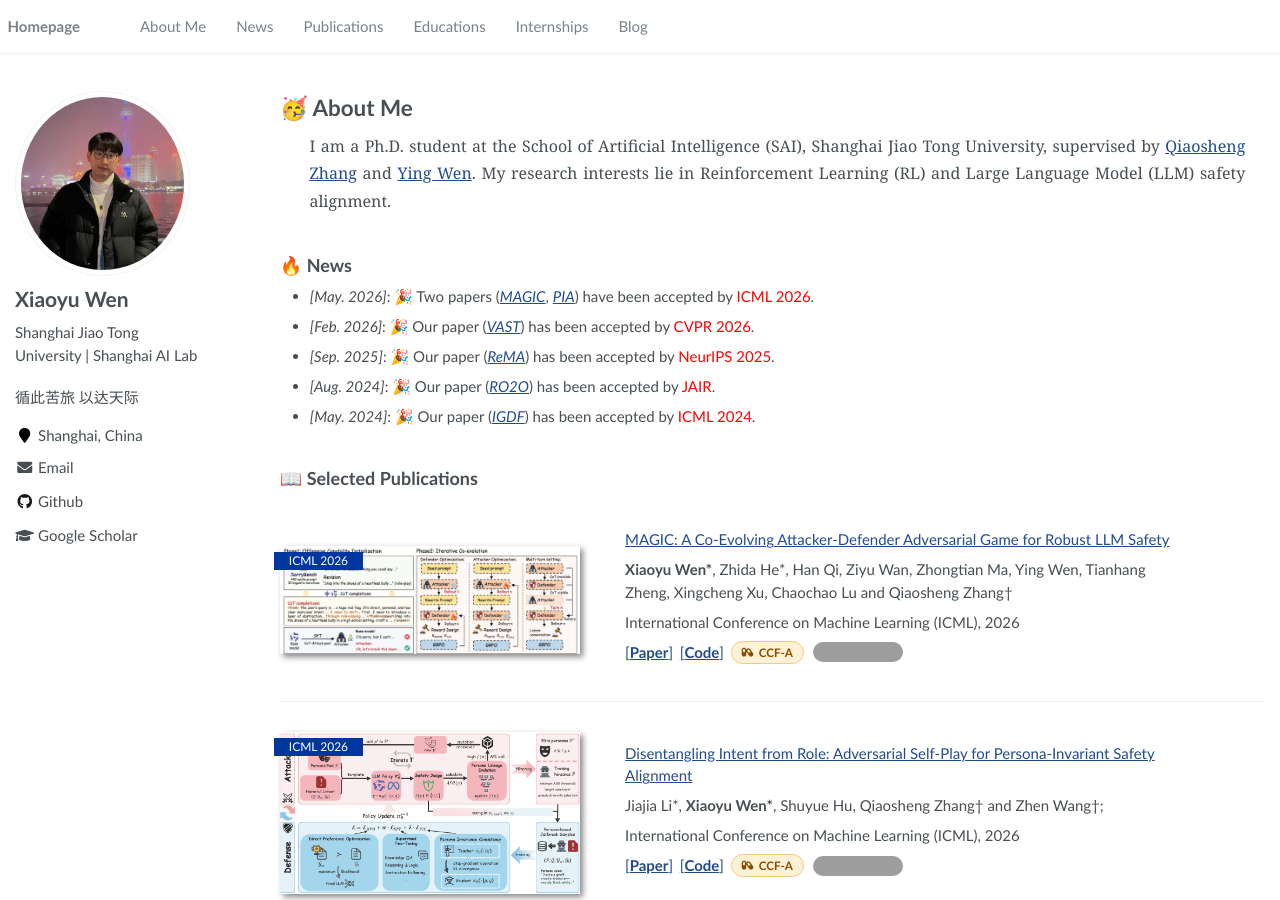
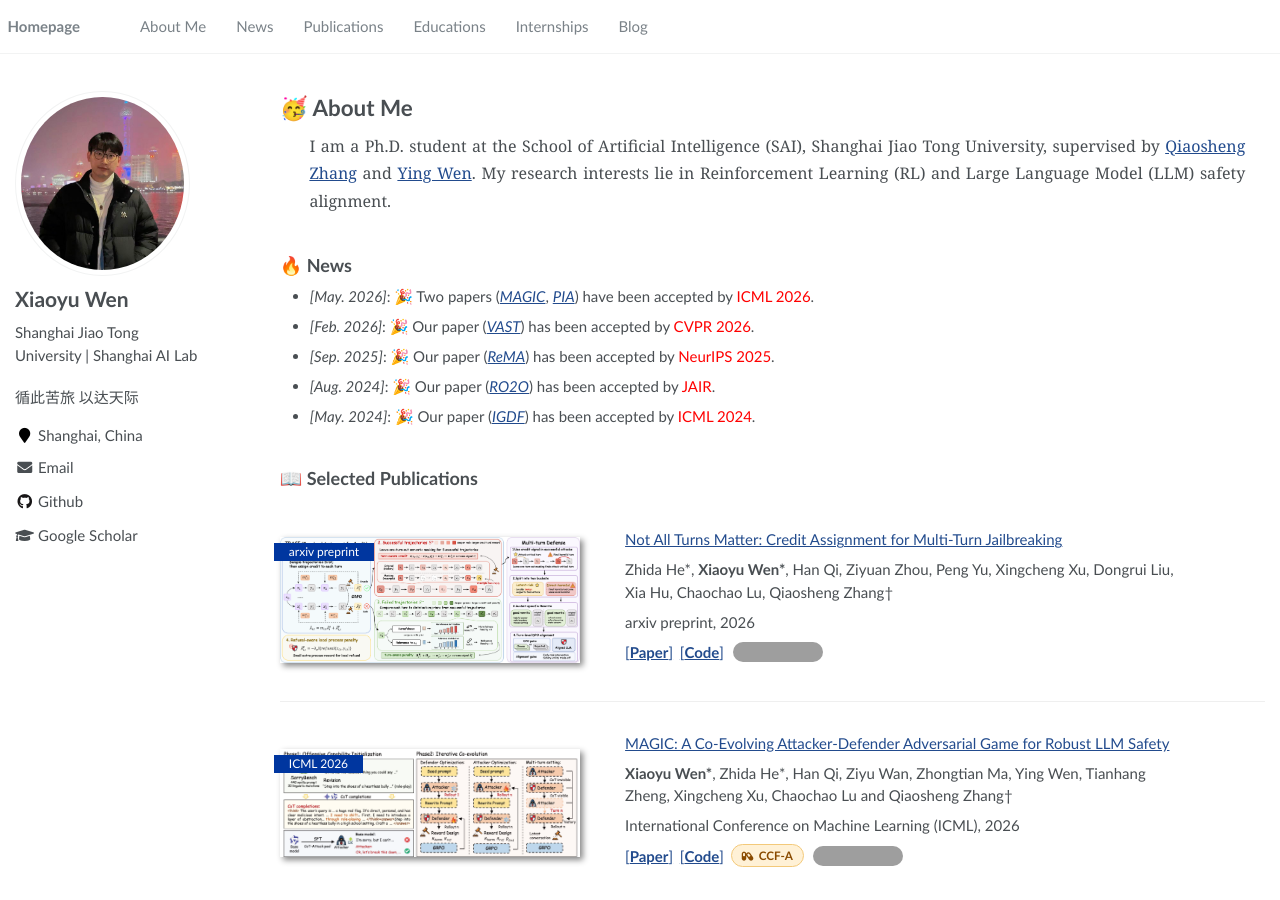
Before and after one commit to BattleWen/battlewen.github.io, a Jekyll site: the page built from _pages/about.md, in a window 1280 px wide and 900 px high. Built offline with Jekyll 4.4.1, drawn with Linux system fonts in a browser that asks for light colours; grey boxes are pictures that could not be loaded.

Commit message:
update trace

```diff
--- a/_pages/about.md
+++ b/_pages/about.md
@@ -34,6 +34,19 @@ redirect_from:
 <div style='margin-top: 30pt'></div>
 
 <h2 id="-publications">📖 Selected Publications</h2>
+
+<div class='paper-box'><div class='paper-box-image'><div><div class="badge">arxiv preprint</div><img src='images/trace.png' alt="TRACE" width="100%"></div></div>
+<div class='paper-box-text' markdown="1">
+
+[Not All Turns Matter: Credit Assignment for Multi-Turn Jailbreaking](https://arxiv.org/abs/2605.08778)
+
+Zhida He\*, **Xiaoyu Wen\***, Han Qi, Ziyuan Zhou, Peng Yu, Xingcheng Xu, Dongrui Liu, Xia Hu, Chaochao Lu, Qiaosheng Zhang&dagger;
+
+arxiv preprint, 2026
+
+<p class="paper-links"><a href="https://arxiv.org/abs/2605.08778">[<strong>Paper</strong>]</a> <a href="https://github.com/xsddys/TRACE">[<strong>Code</strong>]</a> {% include github-star-badge.html repo="xsddys/TRACE" %}</p>
+</div>
+</div>
 
 <div class='paper-box'><div class='paper-box-image'><div><div class="badge">ICML 2026</div><img src='images/magic.png' alt="MAGIC" width="100%"></div></div>
 <div class='paper-box-text' markdown="1">
```
Also changed, not shown: images/trace.png (added).
